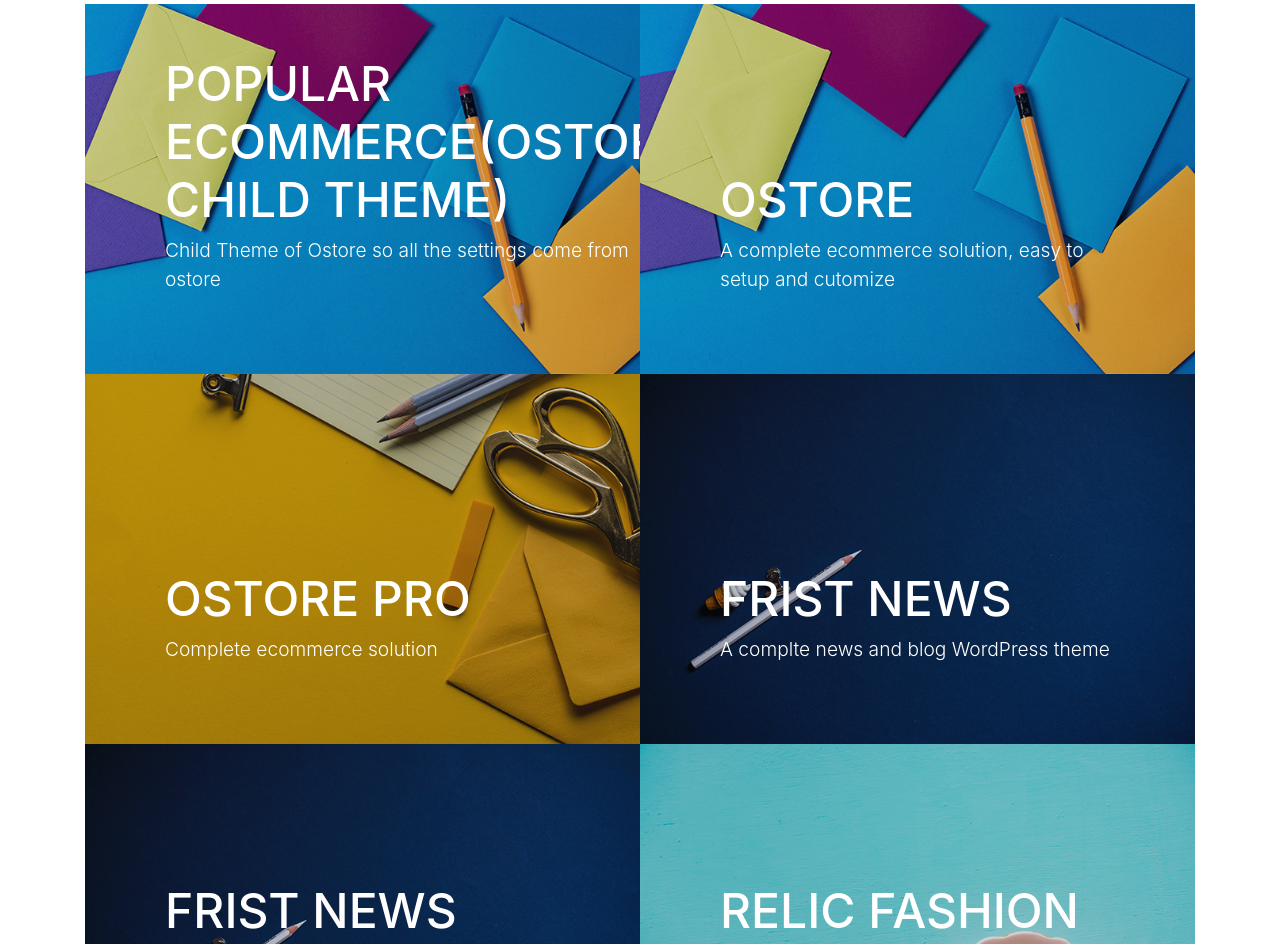
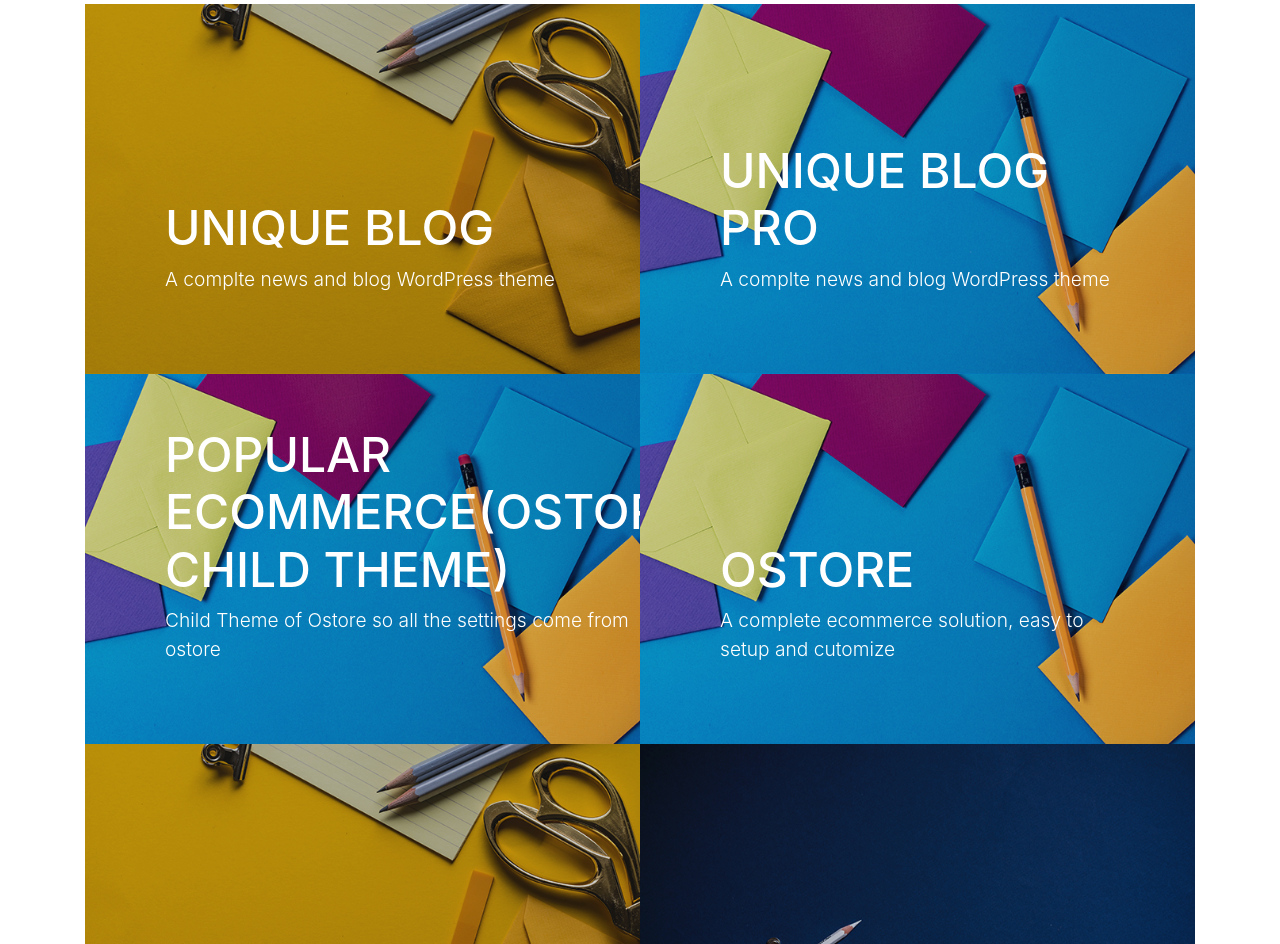
Before and after one commit to themerelic/themerelic.github.io, a website with bundled scripts: page index.html in a window 1280 px wide. Shown: the part 2790-3734 px from the top of the page. Built offline with nearby package versions, Linux system fonts and the light colour scheme.

Commit message:
working on unique blog and unique blog pro document add.

```diff
--- a/index.html
+++ b/index.html
@@ -145,6 +145,30 @@
         </div>
         <div class="row no-gutters">
           <div class="col-lg-6">
+            <a class="portfolio-item" href="/unique-blog/">
+              <span class="caption">
+                <span class="caption-content">
+                  <h2>Unique Blog</h2>
+                  <p class="mb-0">A complte news and blog WordPress theme</p>
+                </span>
+              </span>
+              <img class="img-fluid" src="img/portfolio-4.jpg" alt="">
+            </a>
+          </div>
+
+          <div class="col-lg-6">
+              <a class="portfolio-item" href="/unique-blog-pro/">
+                <span class="caption">
+                  <span class="caption-content">
+                    <h2>Unique Blog Pro</h2>
+                    <p class="mb-0">A complte news and blog WordPress theme</p>
+                  </span>
+                </span>
+                <img class="img-fluid" src="img/portfolio-1.jpg" alt="">
+              </a>
+            </div>
+
+          <div class="col-lg-6">
             <a class="portfolio-item" href="/popular-ecommerce/">
               <span class="caption">
                 <span class="caption-content">
```
